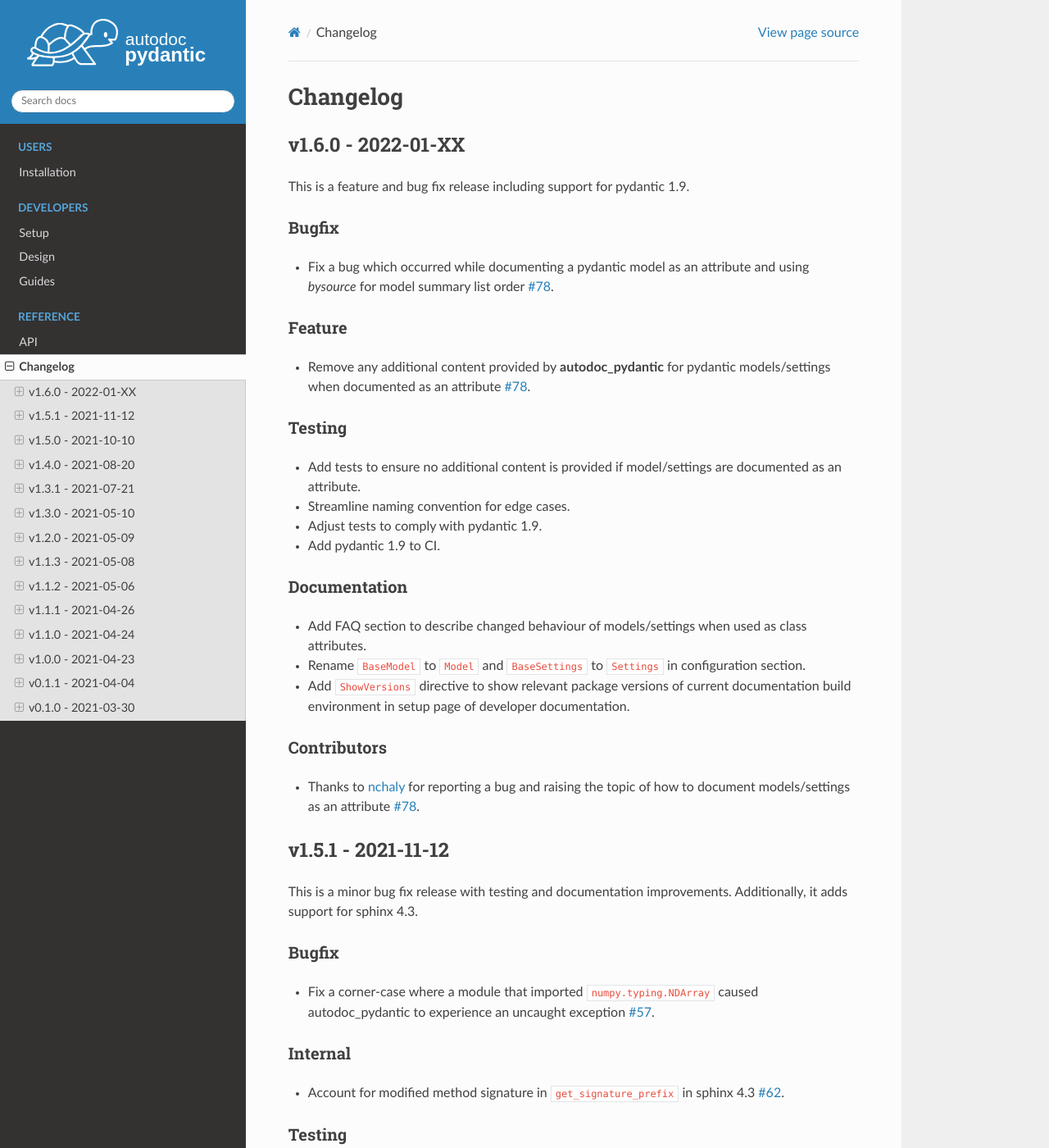
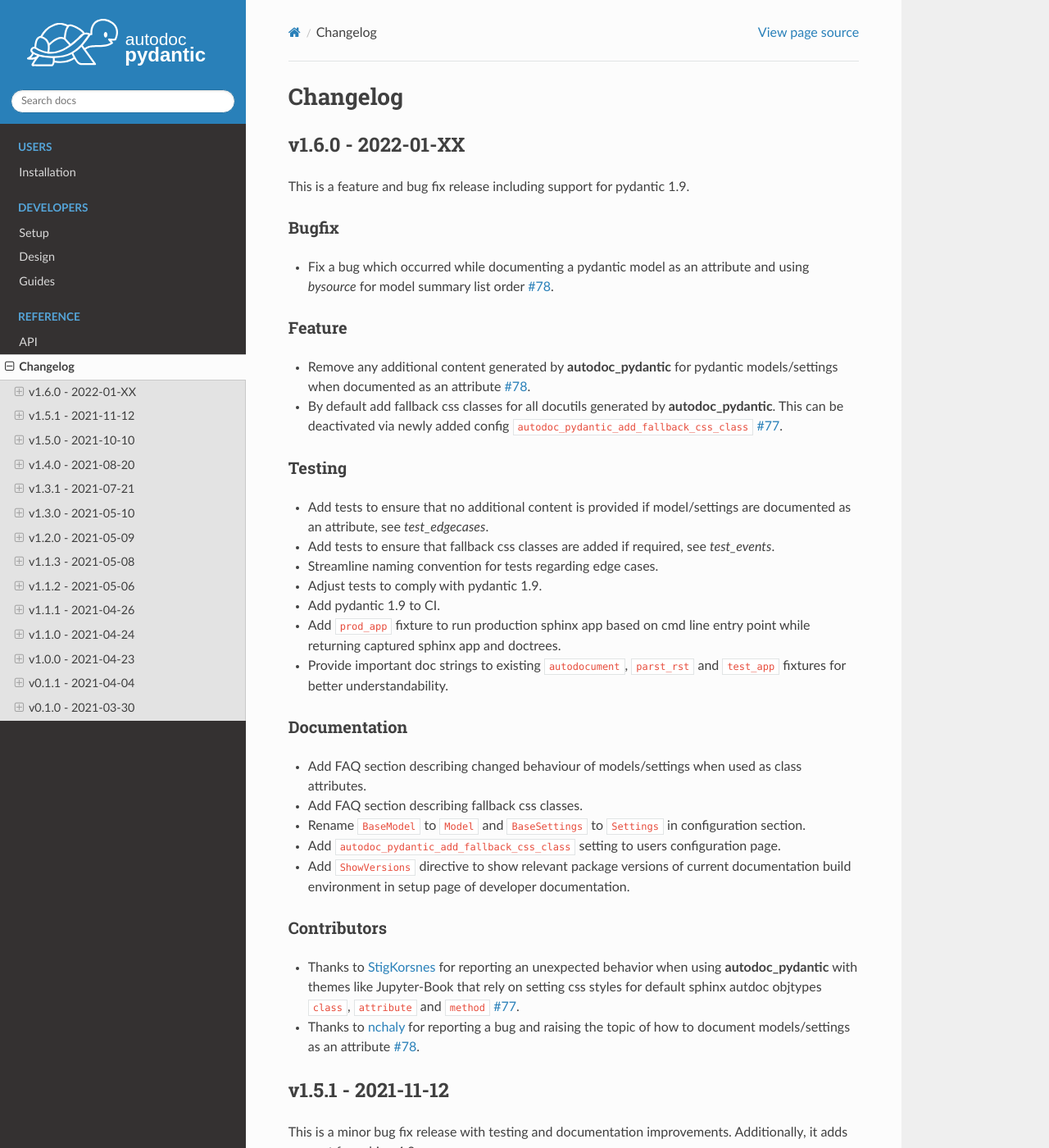
Before and after one commit to mansenfranzen/autodoc_pydantic, a Sphinx documentation site: the page built from docs/source/reference/changelog.rst, in a window 1280 px wide and 1400 px high. Shown: the whole window at 82% size. Built offline with Sphinx 7.4.7 and the Read the Docs theme 2.0.0, drawn with Linux system fonts in a browser that asks for light colours; pages that are not in the unit, such as notebooks, are missing from menus; a script that is not in the unit is left out.

Commit message:
Update changelog and bump version.

```diff
--- a/changelog.rst
+++ b/changelog.rst
@@ -16,32 +16,50 @@ Bugfix
 Feature
 ~~~~~~~
 
-- Remove any additional content provided by **autodoc_pydantic** for
+- Remove any additional content generated by **autodoc_pydantic** for
   pydantic models/settings when documented as an attribute
   `#78 <https://github.com/mansenfranzen/autodoc_pydantic/issues/78>`__.
+- By default add fallback css classes for all docutils generated by
+  **autodoc_pydantic**. This can be deactivated via newly added config
+  ``autodoc_pydantic_add_fallback_css_class``
+  `#77 <https://github.com/mansenfranzen/autodoc_pydantic/issues/77>`__.
 
 Testing
 ~~~~~~~
 
-- Add tests to ensure no additional content is provided if model/settings
-  are documented as an attribute.
-- Streamline naming convention for edge cases.
+- Add tests to ensure that no additional content is provided if model/settings
+  are documented as an attribute, see `test_edgecases`.
+- Add tests to ensure that fallback css classes are added if required,
+  see `test_events`.
+- Streamline naming convention for tests regarding edge cases.
 - Adjust tests to comply with pydantic 1.9.
 - Add pydantic 1.9 to CI.
+- Add ``prod_app`` fixture to run production sphinx app based on cmd line entry
+  point while returning captured sphinx app and doctrees.
+- Provide important doc strings to existing ``autodocument``, ``parst_rst`` and
+  ``test_app`` fixtures for better understandability.
 
 Documentation
 ~~~~~~~~~~~~~
 
-- Add FAQ section to describe changed behaviour of models/settings when used
+- Add FAQ section describing changed behaviour of models/settings when used
   as class attributes.
+- Add FAQ section describing fallback css classes.
 - Rename ``BaseModel`` to ``Model`` and ``BaseSettings`` to ``Settings`` in
   configuration section.
+- Add ``autodoc_pydantic_add_fallback_css_class`` setting to users
+  configuration page.
 - Add ``ShowVersions`` directive to show relevant package versions of current
   documentation build environment in setup page of developer documentation.
 
 Contributors
 ~~~~~~~~~~~~
 
+- Thanks to `StigKorsnes <https://github.com/StigKorsnes>`__ for reporting an
+  unexpected behavior when using **autodoc_pydantic** with themes like
+  Jupyter-Book that rely on setting css styles for default sphinx autdoc
+  objtypes ``class``, ``attribute`` and ``method``
+  `#77 <https://github.com/mansenfranzen/autodoc_pydantic/issues/77>`__.
 - Thanks to `nchaly <https://github.com/nchaly>`__ for reporting a bug and
   raising the topic of how to document models/settings as an attribute
   `#78 <https://github.com/mansenfranzen/autodoc_pydantic/issues/78>`__.
--- a/docs/source/conf.py
+++ b/docs/source/conf.py
@@ -31,7 +31,7 @@ copyright = '2021, Franz Wöllert'
 author = 'Franz Wöllert'
 
 # The full version, including alpha/beta/rc tags
-release = '1.5.1'
+release = '1.6.0'
 
 # -- General configuration ---------------------------------------------------
 
```
Also changed, not shown: 1 other file.
